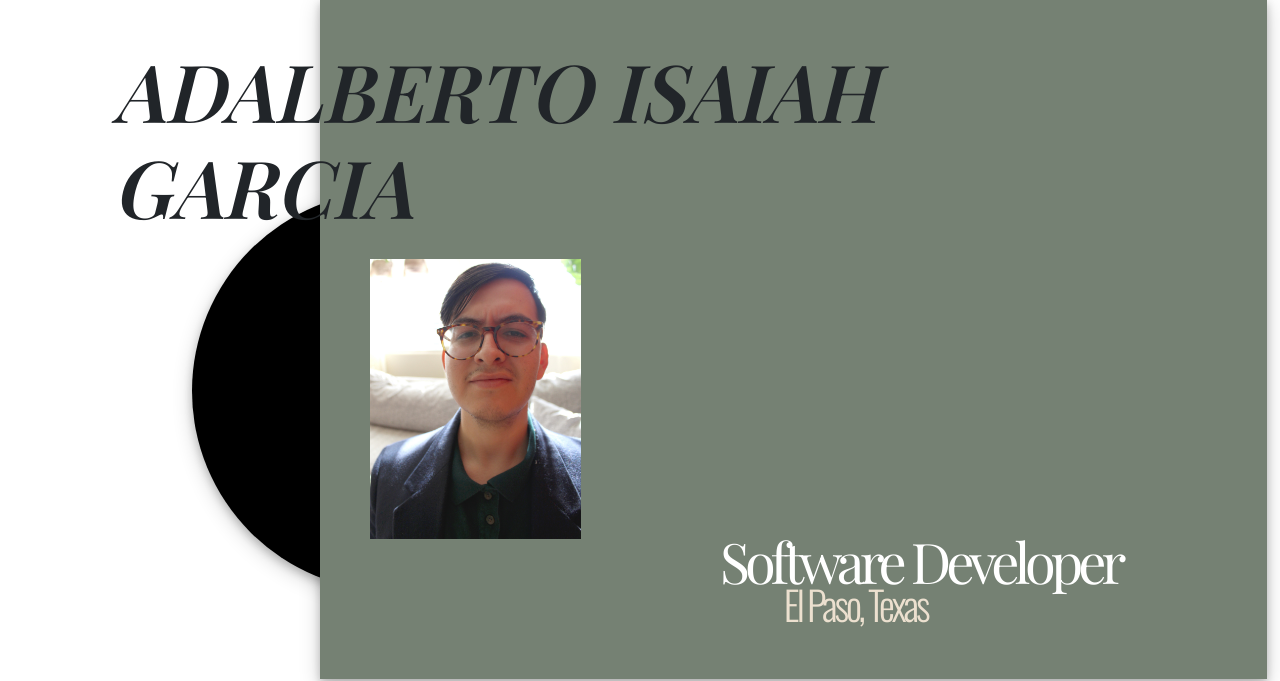
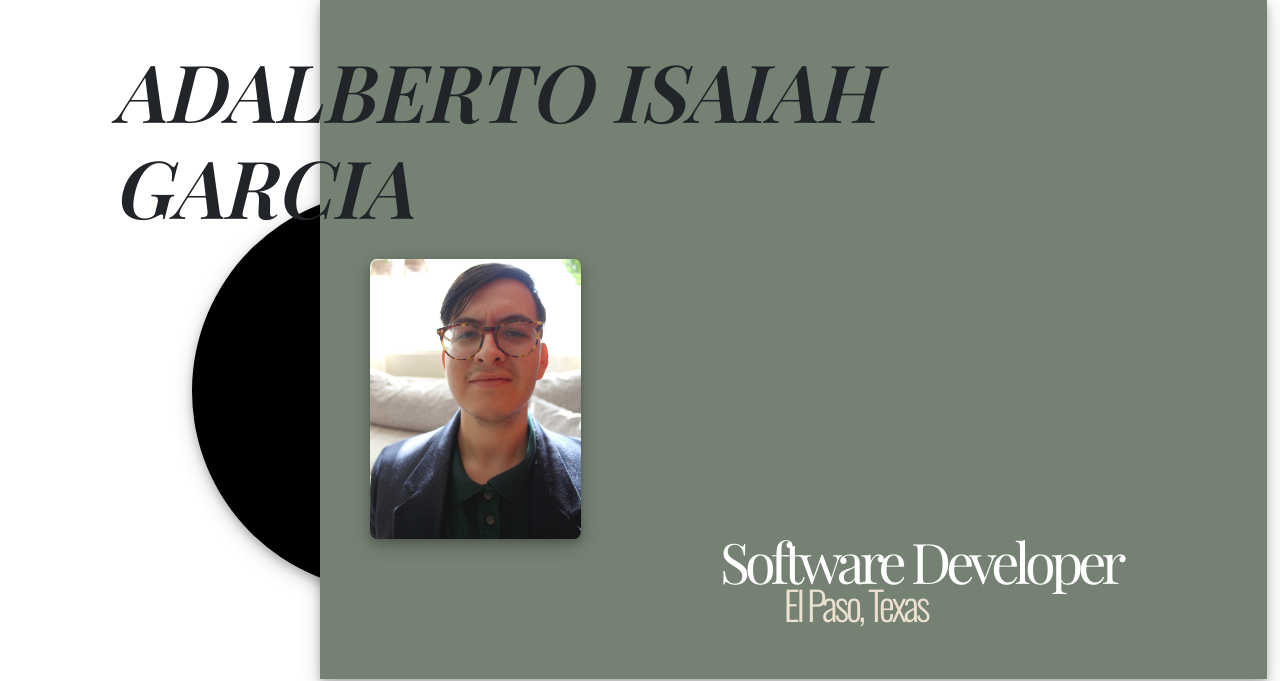
Before and after one commit to otberalda/DjangoAppPortfolioWebsite, a Django app: page / in a window 1280 px wide. Shown: the part 87-768 px from the top of the page. Run offline with Django 3.2, Linux system fonts and the light colour scheme; some libraries are stand-ins or nearby versions; some web fonts are replaced.

Commit message:
updated headshot css

```diff
--- a/PortfolioWebsite/static/css/home.css
+++ b/PortfolioWebsite/static/css/home.css
@@ -42,6 +42,7 @@ body{
 #container2{
     height:120vh;
 }
+
 #container3{
     color:	#505050;
     height:120vh;
@@ -287,6 +288,8 @@ body{
     margin-top: 2%;
     height:35vh;
     max-width: 100%;
+    box-shadow: 0 4px 8px 0 rgba(0, 0, 0, 0.2), 0 6px 20px 0 rgba(0, 0, 0, 0.19);
+    border-radius: 3%;
    }
 
 #home{
```
